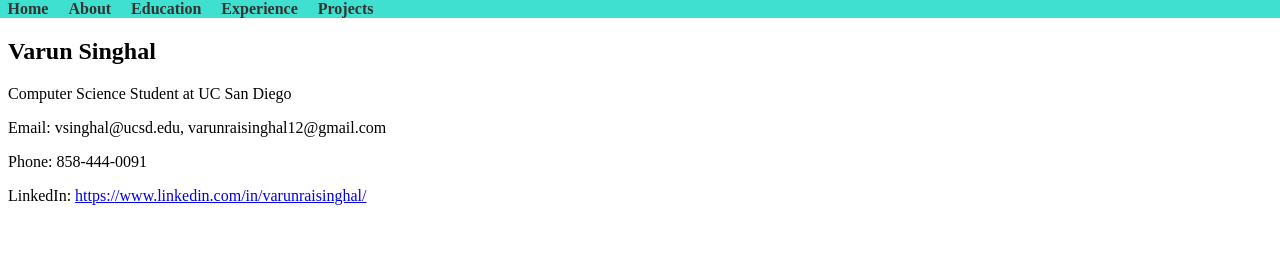
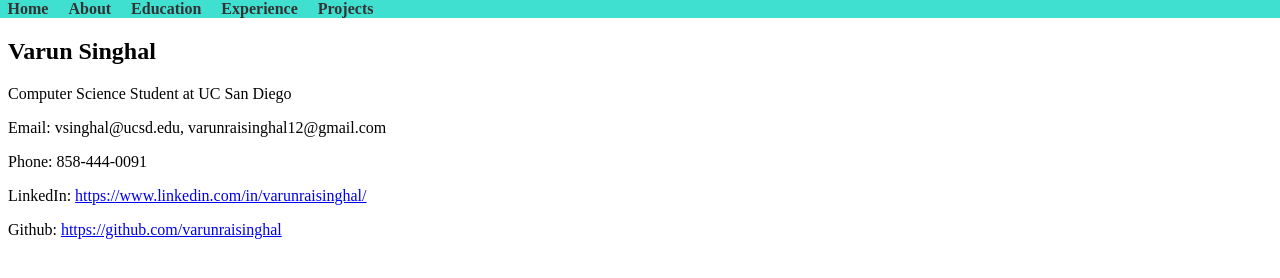
Before and after one commit to varunraisinghal/GPTWebsite, a plain HTML site: page index.html in a window 1280 px wide. Drawn offline with Linux system fonts and the light colour scheme.

Commit message:
Github link

```diff
--- a/index.html
+++ b/index.html
@@ -23,6 +23,7 @@
       <p>Email: vsinghal@ucsd.edu, varunraisinghal12@gmail.com</p>
       <p>Phone: 858-444-0091</p>
       <p>LinkedIn: <a href="https://www.linkedin.com/in/varunraisinghal/">https://www.linkedin.com/in/varunraisinghal/</a></p>
+      <p>Github: <a href="https://github.com/varunraisinghal">https://github.com/varunraisinghal</a></p>
     </section>
   </main>
 </body>
```
